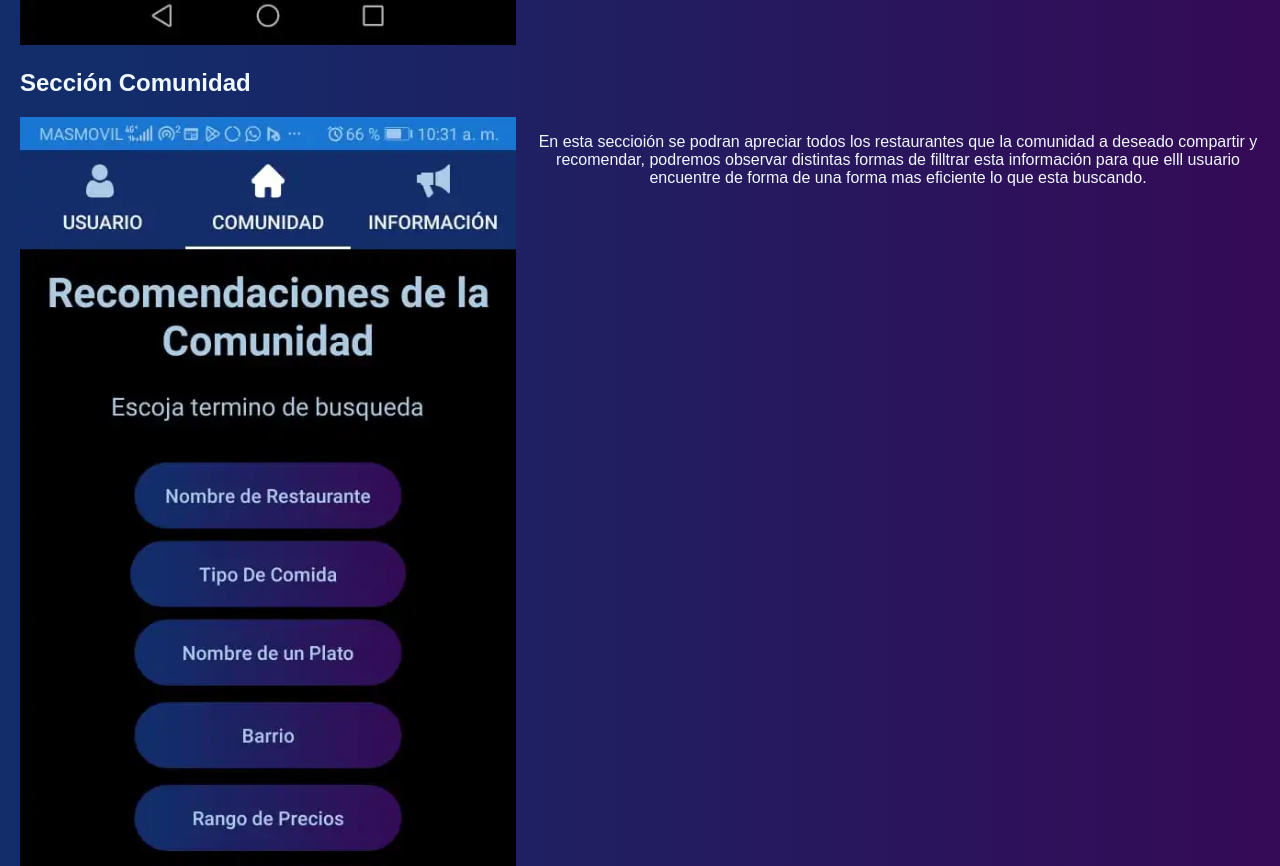
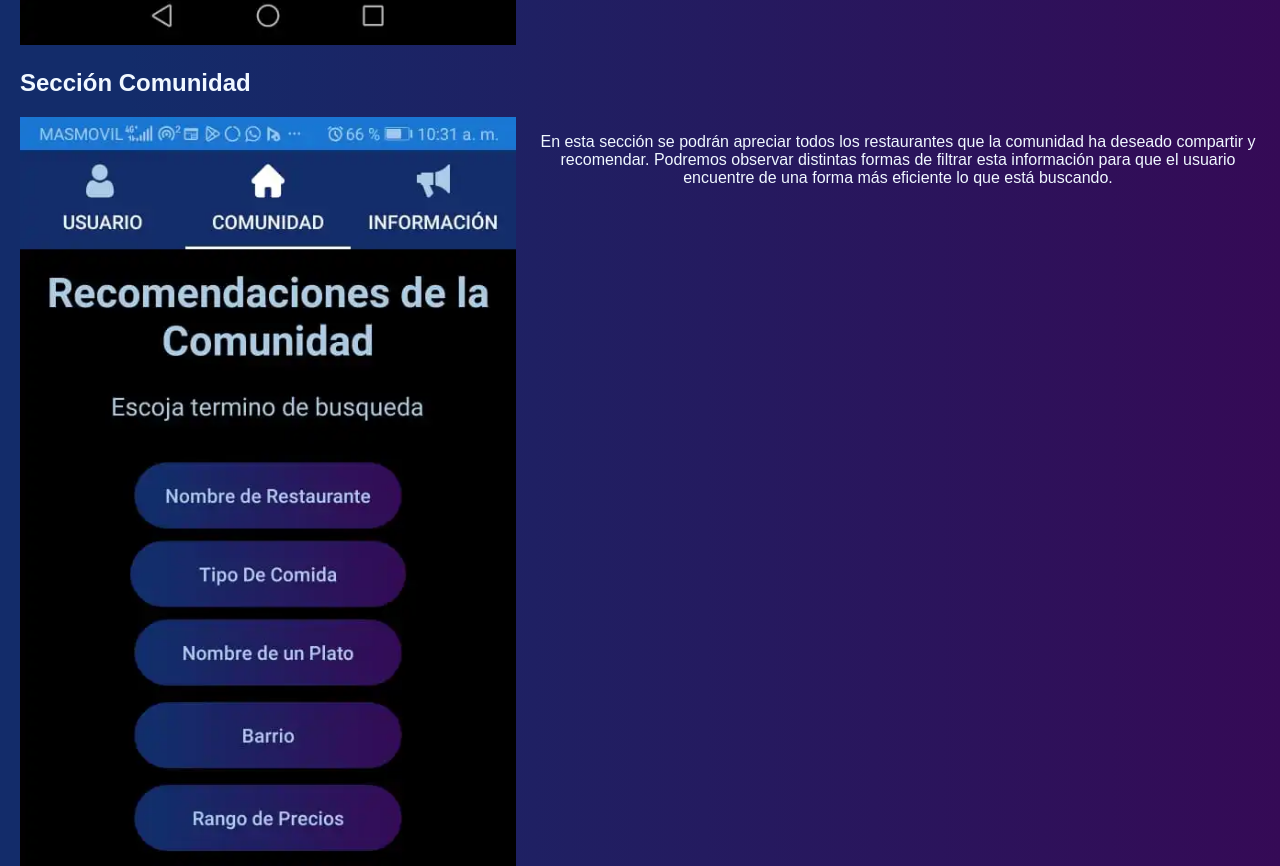
Before and after one commit to Lex-Luna/Web_HuecasApp, a plain HTML site: page index.html in a window 1280 px wide. Shown: the part 8060-8926 px from the top of the page. Drawn offline with Linux system fonts and the light colour scheme.

Commit message:
correcciones ortograficas

```diff
--- a/index.html
+++ b/index.html
@@ -225,14 +225,9 @@
                 </div>
                 <div class="texto">
                     <p>
-                        En esta seccioión se podran apreciar todos los restaurantes que la comunidad a deseado compartir
-                        y
-                        recomendar,
-                        podremos observar distintas formas de filltrar esta información para que elll usuario encuentre
-                        de
-                        forma
-                        de
-                        una forma mas eficiente lo que esta buscando.
+                        En esta sección se podrán apreciar todos los restaurantes que la comunidad ha deseado compartir y recomendar.
+Podremos observar distintas formas de filtrar esta información para que el usuario encuentre de una forma más eficiente lo que está buscando.
+
                     </p>
                 </div>
             </div>
```
